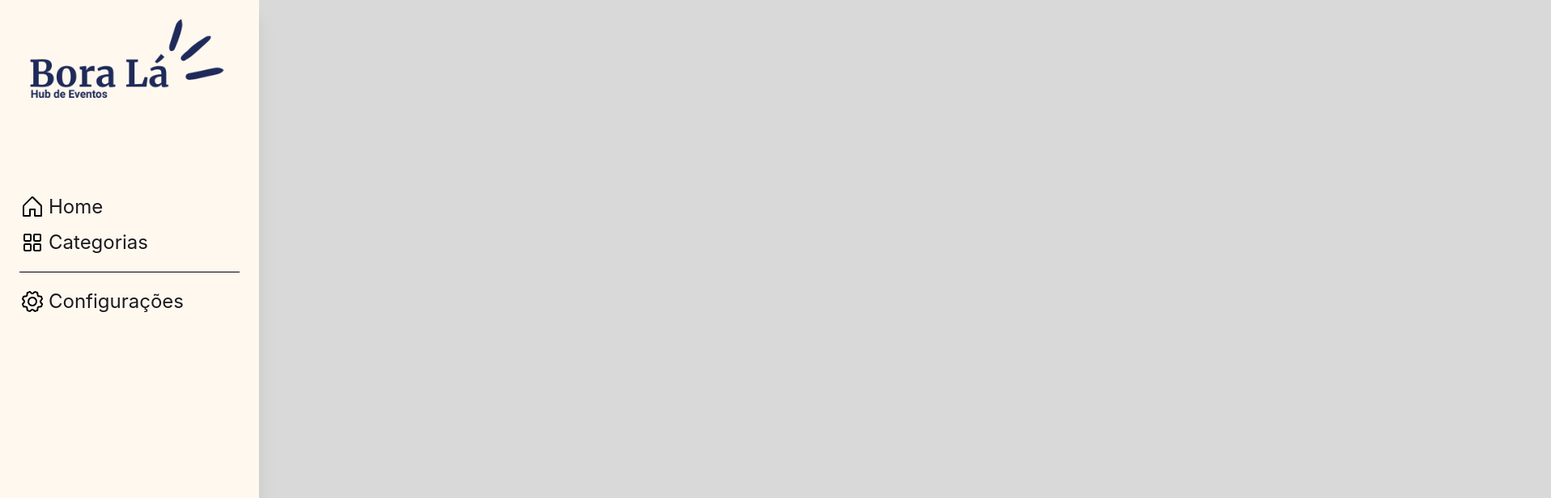
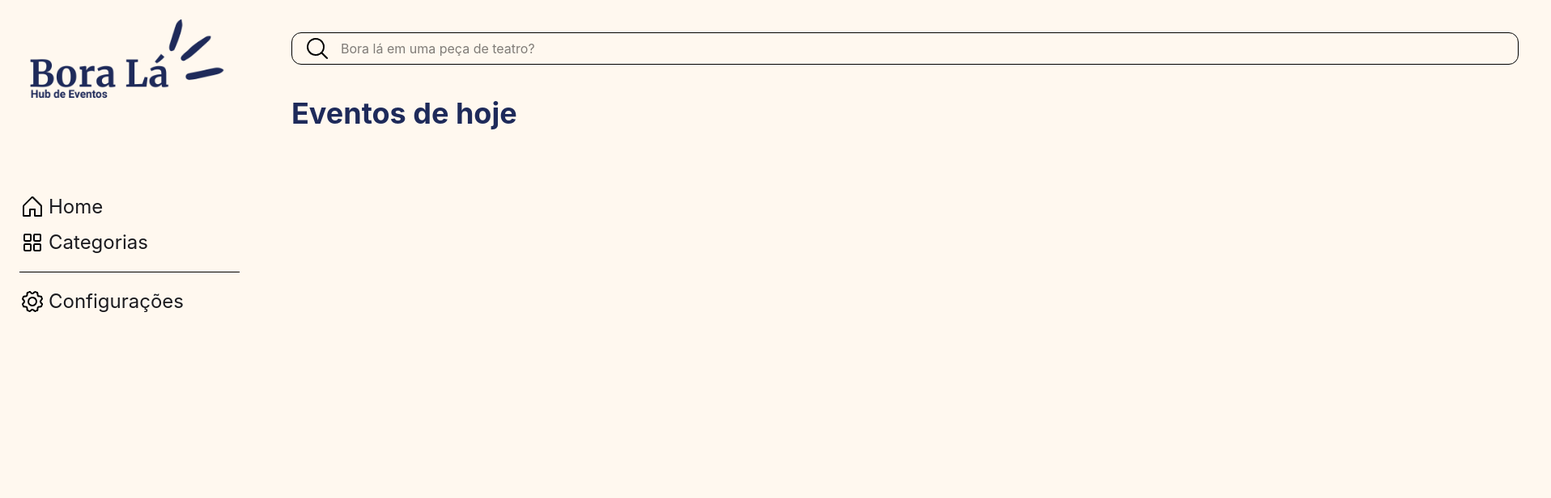
Before and after one commit to Gleison-dev/boraLaFrontEnd, a React (Vite) app: page / in a window 1280 px wide. Shown: the top 616 px of the page at 81% size, 1916 px wide, since content can reach past the window. Built offline with nearby package versions, Linux system fonts and the light colour scheme.

Commit message:
feat: Home page

```diff
--- a/src/pages/Home/home.jsx
+++ b/src/pages/Home/home.jsx
@@ -1,7 +1,31 @@
+import icon_search from "../../assets/icon_search.png";
+
 export default function Home() {
   return (
     <>
-      <section></section>
+      <section className="w-399 h-screen p-10 bg-creme">
+        <div className="flex justify-center">
+          <div className="relative">
+            <img
+              className="absolute w-8 h-8 left-4 top-1"
+              src={icon_search}
+              alt="Ícone de lupa"
+            />
+            <input
+              className="w-379 h-10 p-4 pl-15 outline-none border rounded-xl focus:ring-azul-marinho focus:ring"
+              type="text"
+              placeholder="Bora lá em uma peça de teatro?"
+            />
+          </div>
+        </div>
+        <div>
+          <div className="mt-10">
+            <h1 className="text-4xl text-azul-marinho">
+              <strong>Eventos de hoje</strong>
+            </h1>
+          </div>
+        </div>
+      </section>
     </>
   );
 }
```
Also changed, not shown: src/assets/icon_search.png (added).
